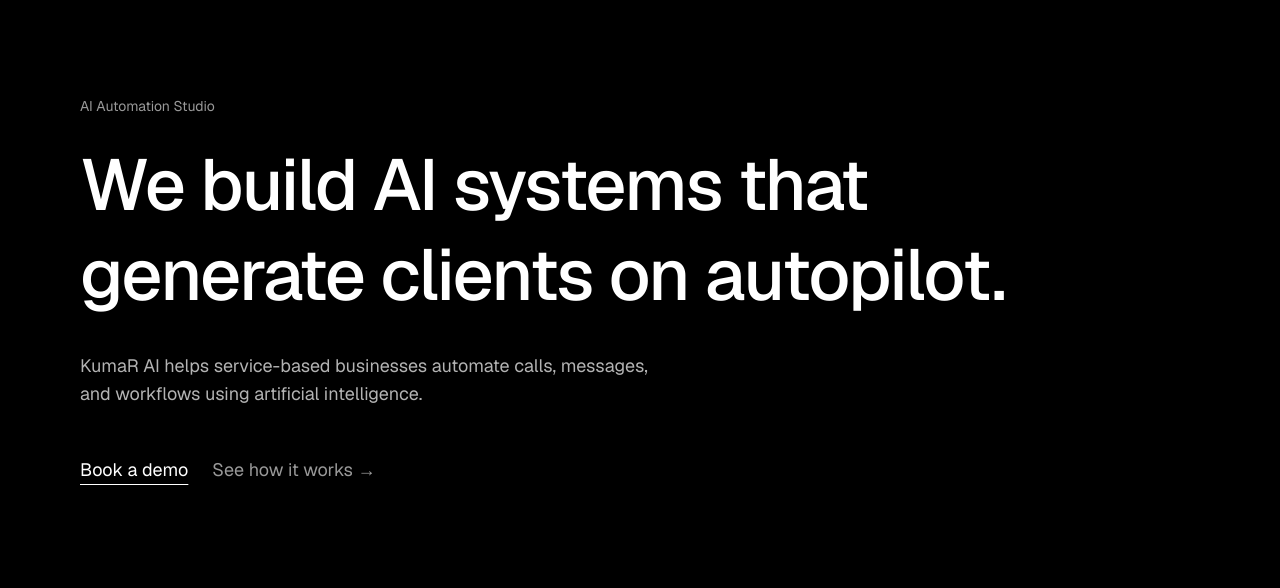
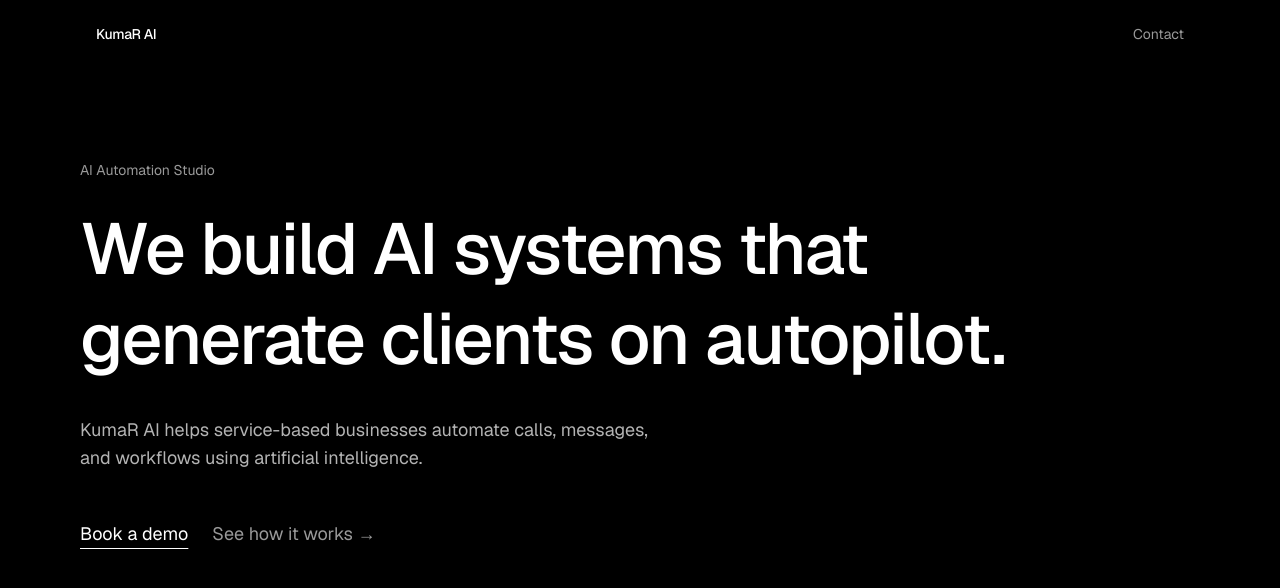
Before and after one commit to thisiskumarai-crypto/kumar-ai, a Next.js app: page / in a window 1280 px wide. Shown: the top 588 px of the page. Built offline with nearby package versions, Linux system fonts and the light colour scheme.

Commit message:
Fix framer-motion import and header rendering

```diff
--- /dev/null
+++ b/app/components/Header.tsx
@@ -0,0 +1,27 @@
+"use client";
+
+import { motion } from "framer-motion";
+
+export default function Header() {
+  return (
+    <motion.header
+      initial={{ opacity: 0 }}
+      animate={{ opacity: 1 }}
+      transition={{ duration: 0.6, ease: "easeOut" }}
+      className="fixed top-0 left-0 w-full z-50 bg-black px-8 md:px-24 py-6"
+    >
+      <div className="max-w-[1200px] mx-auto flex items-center justify-between">
+        <span className="text-sm font-medium tracking-tight">
+          KumaR AI
+        </span>
+
+        <a
+          href="#"
+          className="text-sm text-white/60 hover:text-white transition"
+        >
+          Contact
+        </a>
+      </div>
+    </motion.header>
+  );
+}
--- a/app/page.tsx
+++ b/app/page.tsx
@@ -1,10 +1,13 @@
 "use client";
 
+import Header from "./components/Header";
 import { motion } from "framer-motion";
 
 export default function Home() {
   return (
-    <main className="min-h-screen bg-black text-white px-8 md:px-20 py-24">
+    <main className="min-h-screen bg-black text-white px-8 md:px-20 pt-40 pb-24">
+      <Header />
+
       <motion.div
         initial={{ opacity: 0, y: 24 }}
         animate={{ opacity: 1, y: 0 }}
```
